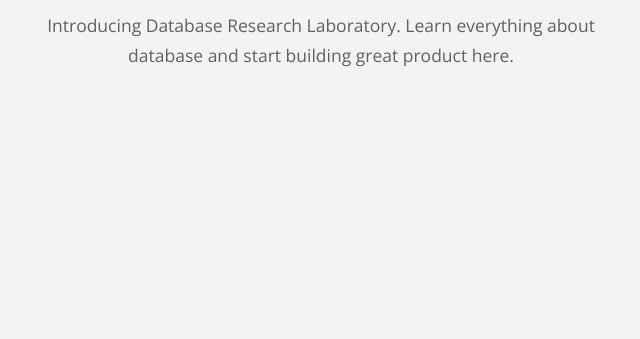
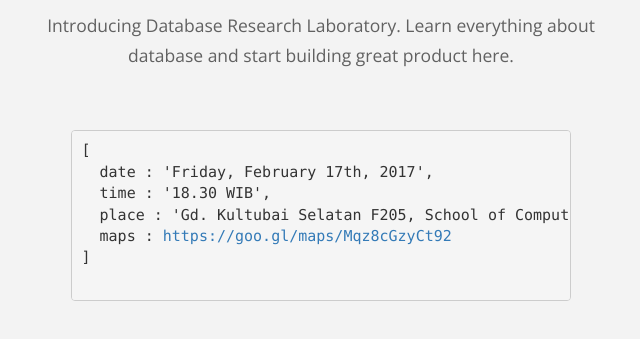
Before and after one commit to basisdatalab/website, a website: page index.html in a window 1280 px wide. Shown: the part 183-522 px from the top of the page, without its empty margins (319-959 px from the left). Drawn offline with nearby package versions, Linux system fonts and the light colour scheme.

Commit message:
Update site

```diff
--- a/index.html
+++ b/index.html
@@ -22,10 +22,17 @@
       </div>
     </div>
     <!-- /Row -->
-
-    <div class="row detail">
-
+    <!-- Detail -->
+    <div class="detail">
+        <pre>[
+  date : 'Friday, February 17th, 2017',
+  time : '18.30 WIB',
+  place : 'Gd. Kultubai Selatan F205, School of Computing',
+  maps : <a target="blank" href="https://goo.gl/maps/Mqz8cGzyCt92">https://goo.gl/maps/Mqz8cGzyCt92</a>
+]
+        </pre>
     </div>
+    <!-- /Detail -->
   </div>
 </body>
 </html>
```
Also changed, not shown: dist/css/main.css, dist/scss/main.scss.
